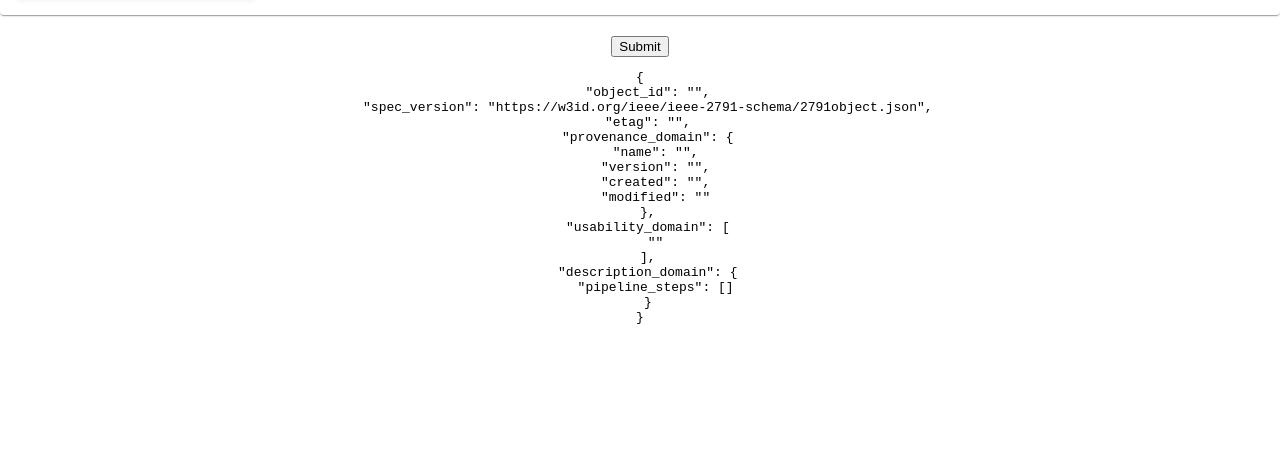
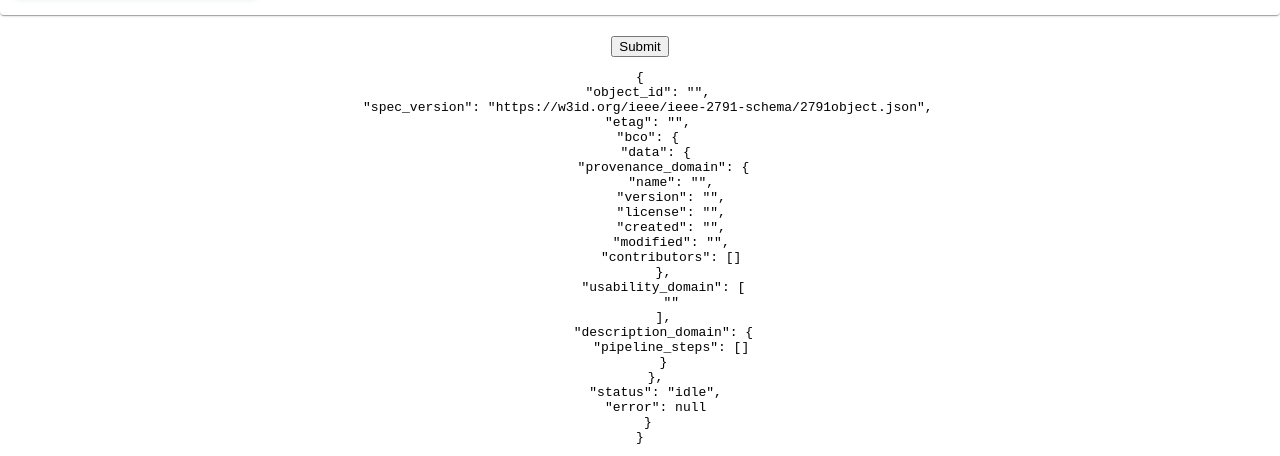
Before and after one commit to biocompute-objects/portal_userdb, a React (Create React App) app in the folder formik-redux/: page / in a window 1280 px wide. Shown: the part 341-797 px from the top of the page. Built offline with nearby package versions, Linux system fonts and the light colour scheme.

Commit message:
add bco.data layer for rootSlice

```diff
--- a/formik-redux/src/descriptionDomain.js
+++ b/formik-redux/src/descriptionDomain.js
@@ -24,7 +24,7 @@ export const  DescriptionDomain = () => {
    }
 
     const dispatch = useDispatch();
-    const description_domain = useSelector(state => state.description_domain)
+    const description_domain = useSelector(state => state.bco.data.description_domain)
 
     return (
         <>
--- a/formik-redux/src/provenanceDomain.js
+++ b/formik-redux/src/provenanceDomain.js
@@ -51,7 +51,7 @@ export const  ProvenanceDomain = () => {
    }
 
    const dispatch = useDispatch();
-   const provenanceDomain = useSelector(state => state.provenance_domain)
+   const provenanceDomain = useSelector(state => state.bco.data.provenance_domain)
 
 
     return (
--- a/formik-redux/src/rootSlice.js
+++ b/formik-redux/src/rootSlice.js
@@ -1,4 +1,4 @@
-import { createSlice } from "@reduxjs/toolkit";
+import { createSlice} from "@reduxjs/toolkit";
 
 const rootSlice = createSlice({
     name: "root",
@@ -6,31 +6,38 @@ const rootSlice = createSlice({
        object_id: "",
        spec_version: "https://w3id.org/ieee/ieee-2791-schema/2791object.json",
        etag: "",
+        bco: {
+            data: {
                 provenance_domain: {
                         name: '',
                         version: '',
+                        license: "",
                         created: "",
-            modified: ""
+                        modified: "",
+                        contributors: []
                 },
                 usability_domain: [""],
                 description_domain: {
                         pipeline_steps :[]
                 }
-
+            },
+            status: "idle",
+            error: null
+        }
 
     },
     reducers: { // list of functions action
         //updateProvenanceDomain: (state, {payload: {val, key}}) => {
         updateProvenanceDomain: (state, action) => {
-            state["provenance_domain"] = action.payload;
+            state['bco']['data']["provenance_domain"] = action.payload;
             //console.log("Slice Payload", action.payload)
         },
         updateUsability: (state, action) => {
-            state["usability_domain"] = action.payload
+            state['bco']['data']["usability_domain"] = action.payload
             //console.log("Usability Payload", action.payload["usability_domain"])
         },
         updateDescription: (state, action) => {
-            state["description_domain"] = action.payload
+            state['bco']['data']["description_domain"] = action.payload
             //console.log("Usability Payload", action.payload["usability_domain"])
         }
 
--- a/formik-redux/src/usabilityDomain.js
+++ b/formik-redux/src/usabilityDomain.js
@@ -9,7 +9,7 @@ import { updateUsability } from './rootSlice'
 export const  UsabilityDomain = () => {
 
    const dispatch = useDispatch();
-   const usabilityDomain = useSelector(state => state.usability_domain)
+   const usabilityDomain = useSelector(state => state.bco.data.usability_domain)
    //console.log("Usabilitly: ", usabilityDomain);
     return (
         <>
@@ -45,7 +45,7 @@ export const  UsabilityDomain = () => {
                             {
                                 arrayHelpers => (
                              <div>
-                                {console.log("values: ", values.usability_domain)}
+                                {/*console.log("values: ", values.usability_domain)*/}
                                 {values.usability_domain && values.usability_domain.length > 0 ? (
 
                                 values.usability_domain.map((friend, index) => (
```
Lines whose indentation alone changed are shown as unchanged.
